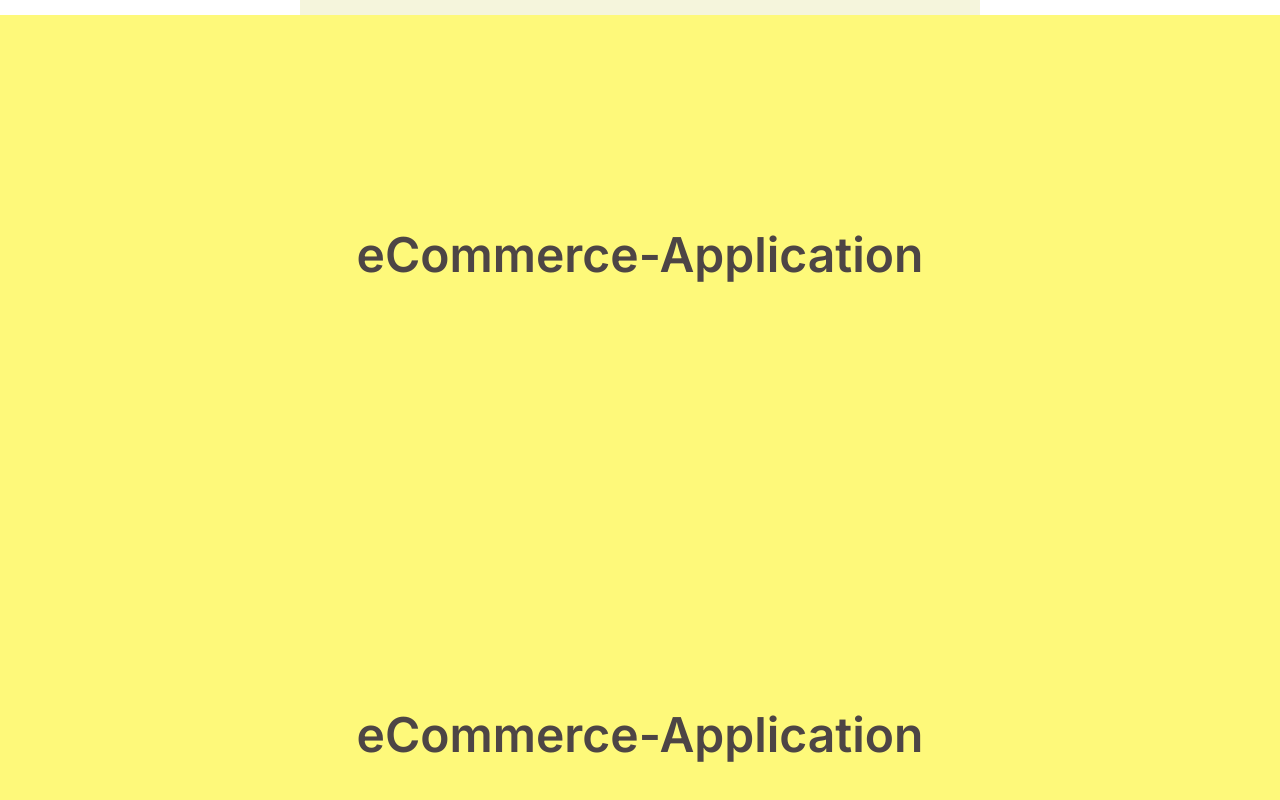
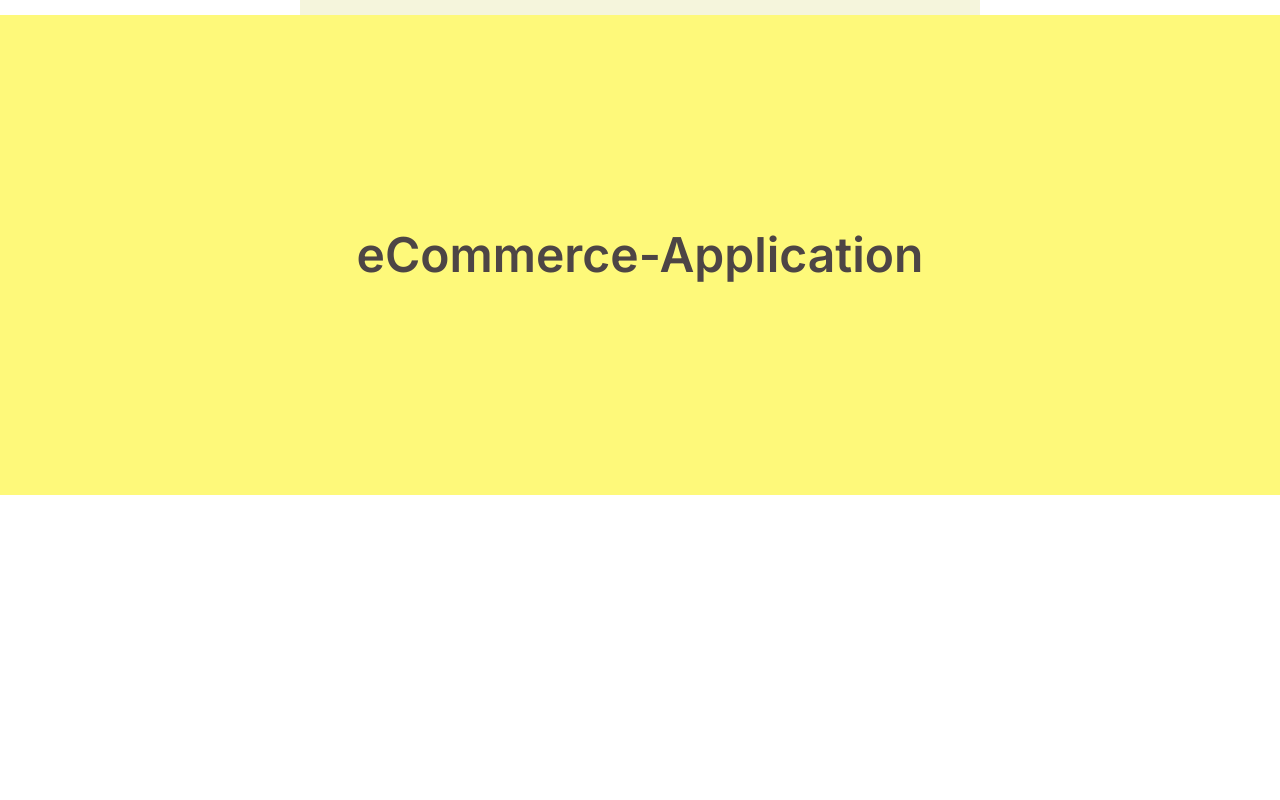
Before and after one commit to eugenekhovaiev/eCommerce-Application, a React (Vite) app: page / in a window 1280 px wide. Shown: the part 372-1172 px from the top of the page. After the commit the page ends 867 px from the top, so only its background shows below. Built offline with nearby package versions, Linux system fonts and the light colour scheme.

Commit message:
fix: change the path main page

```diff
--- a/src/app/App.tsx
+++ b/src/app/App.tsx
@@ -13,7 +13,7 @@
       <Login />
       <Main />
       <Routes>
-        <Route path="/" element={<Main />} />
+        <Route path="/main" element={<Main />} />
         <Route path="/login" element={<Login />} />
         {/* <Route path='/registration' element={<Registration />} />
         <Route path='*' element={<Page404 />} /> */}
```
